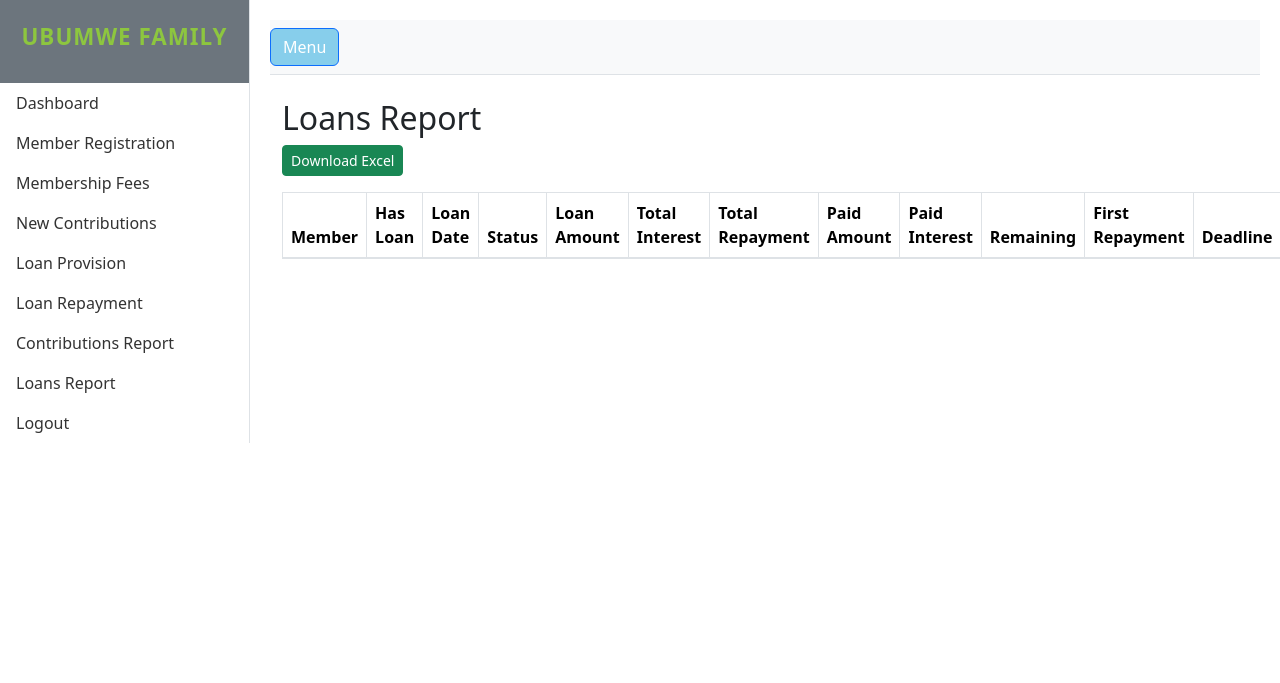
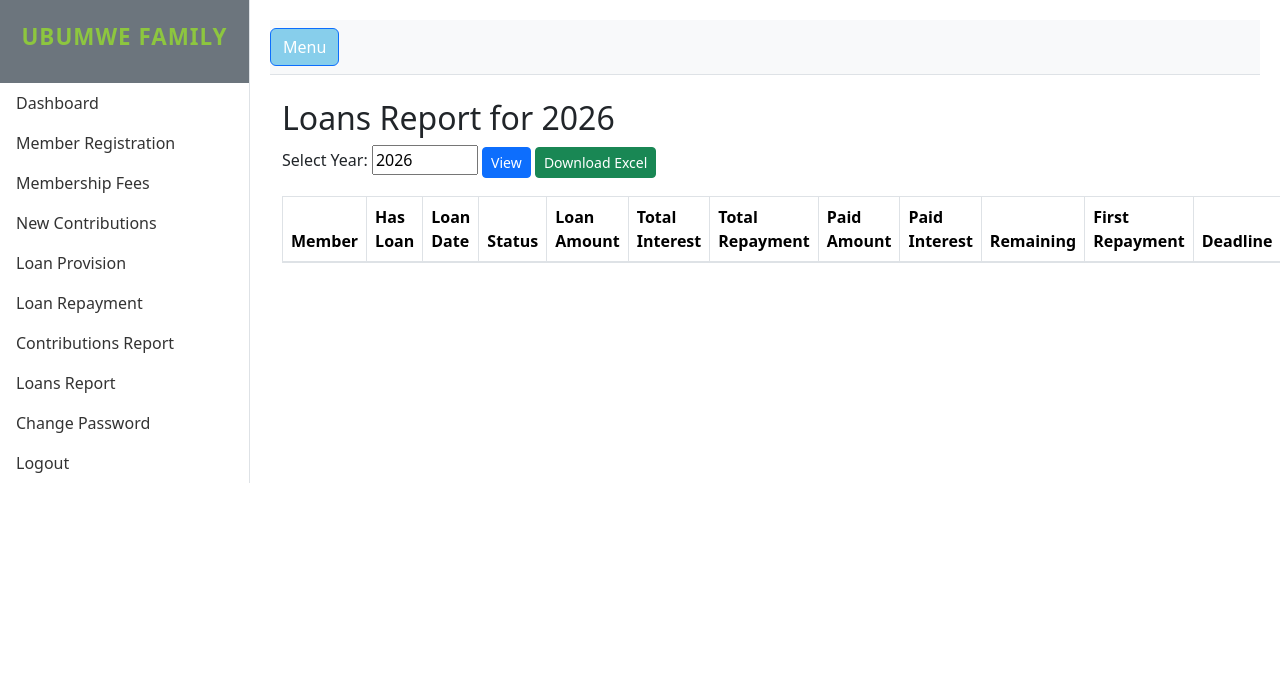
Before and after one commit to OrigeneT/savings-group-management-system, a Flask app: page /reports/loans in a window 1280 px wide; the page is wider, and only the part inside the window is pictured. Shown: the top 683 px of that part. Run offline with Flask 3, Linux system fonts and the light colour scheme; a user stored in the database is signed in; lists and menus that the app fills with data are empty; some libraries are stand-ins or nearby versions.

Commit message:
Add email login with password management and loans report year filtering

```diff
--- a/savings_group/app.py
+++ b/savings_group/app.py
@@ -48,18 +48,21 @@ def login_required(f):
 @app.route('/login', methods=['GET', 'POST'])
 def login():
     if request.method == 'POST':
-        username = request.form['username']
+        username_or_email = request.form['username_or_email']
         password = request.form['password']
-        user = User.query.filter_by(username=username).first()
+
+        # Try to find user by email first, then by username
+        user = User.query.filter_by(email=username_or_email).first()
+        if not user:
+            user = User.query.filter_by(username=username_or_email).first()
 
         if user and user.check_password(password):
             session.permanent = True  # this enables the timeout
             session['user_id'] = user.id
             session['username'] = user.username
             return redirect(url_for('home'))
-            # return redirect(url_for('dashboard'))  # or any protected route
         else:
-            flash("Invalid username or password")
+            flash("Invalid username/email or password")
     return render_template('login.html')
 
 
@@ -720,17 +723,22 @@ def contributions_report():
 @app.route('/reports/loans', methods=['GET', 'POST'])
 @login_required
 def loans_report():
+    year = request.args.get('year', datetime.now().year, type=int)
+
     # Get all members
     members = Member.query.order_by(Member.first_name, Member.last_name).all()
 
     # Prepare report rows
     report_rows = []
     for member in members:
-        # Get all loans for this member
-        loans = Loan.query.filter_by(member_id=member.id).all()
+        # Get all loans for this member filtered by year
+        loans = Loan.query.filter(
+            Loan.member_id == member.id,
+            db.func.strftime('%Y', Loan.created_at) == str(year)
+        ).all()
 
         if not loans:
-            # Member has no loans
+            # Member has no loans for this year
             report_rows.append({
                 'member': member,
                 'has_loan': 'No',
@@ -802,11 +810,11 @@ def loans_report():
         return send_file(
             output,
             mimetype="application/vnd.openxmlformats-officedocument.spreadsheetml.sheet",
-            download_name=f"Loans_Report_{datetime.now().strftime('%Y%m%d')}.xlsx",
+            download_name=f"Loans_Report_{year}.xlsx",
             as_attachment=True
         )
 
-    return render_template('loans_report.html', report_rows=report_rows)
+    return render_template('loans_report.html', report_rows=report_rows, year=year, now=datetime.now())
 
 
 
@@ -907,6 +915,90 @@ def logout():
     return redirect(url_for('login'))
 
 
+@app.route('/change_password', methods=['GET', 'POST'])
+@login_required
+def change_password():
+    if request.method == 'POST':
+        current_password = request.form['current_password']
+        new_password = request.form['new_password']
+        confirm_password = request.form['confirm_password']
+
+        user = User.query.get(session['user_id'])
+
+        if not user.check_password(current_password):
+            flash('Current password is incorrect!', 'danger')
+            return redirect(url_for('change_password'))
+
+        if new_password != confirm_password:
+            flash('New passwords do not match!', 'danger')
+            return redirect(url_for('change_password'))
+
+        if len(new_password) < 6:
+            flash('Password must be at least 6 characters long!', 'danger')
+            return redirect(url_for('change_password'))
+
+        user.set_password(new_password)
+        db.session.commit()
+        flash('Password changed successfully!', 'success')
+        return redirect(url_for('home'))
+
+    return render_template('change_password.html')
+
+
+@app.route('/forgot_password', methods=['GET', 'POST'])
+def forgot_password():
+    if request.method == 'POST':
+        email = request.form.get('email', '').strip()
+        user = User.query.filter_by(email=email).first()
+
+        if user:
+            token = user.generate_reset_token()
+            db.session.commit()
+
+            # Generate reset link
+            reset_link = url_for('reset_password', token=token, _external=True)
+
+            # Display the link (in production, you'd send this via email)
+            flash(f'Password reset link: {reset_link}', 'info')
+            return redirect(url_for('login'))
+        else:
+            flash('If an account with that email exists, a reset link has been generated.', 'info')
+            return redirect(url_for('login'))
+
+    return render_template('forgot_password.html')
+
+
+@app.route('/reset_password/<token>', methods=['GET', 'POST'])
+def reset_password(token):
+    user = User.query.filter_by(reset_token=token).first()
+
+    if not user or not user.verify_reset_token(token):
+        flash('Invalid or expired reset link!', 'danger')
+        return redirect(url_for('login'))
+
+    if request.method == 'POST':
+        new_password = request.form['new_password']
+        confirm_password = request.form['confirm_password']
+
+        if new_password != confirm_password:
+            flash('Passwords do not match!', 'danger')
+            return redirect(url_for('reset_password', token=token))
+
+        if len(new_password) < 6:
+            flash('Password must be at least 6 characters long!', 'danger')
+            return redirect(url_for('reset_password', token=token))
+
+        user.set_password(new_password)
+        user.reset_token = None
+        user.reset_token_expiry = None
+        db.session.commit()
+
+        flash('Password reset successful! You can now login.', 'success')
+        return redirect(url_for('login'))
+
+    return render_template('reset_password.html', token=token)
+
+
 
 @app.route('/download_list_of_members', methods=['GET', 'POST'])
 @login_required
--- a/savings_group/templates/custom_layout.html
+++ b/savings_group/templates/custom_layout.html
@@ -36,6 +36,7 @@
                     <a href="{{ url_for('loan_repayment') }}" class="list-group-item list-group-item-action">Loan Repayment</a>
                     <a href="{{ url_for('contributions_report') }}" class="list-group-item list-group-item-action">Contributions Report</a>
                     <a href="{{ url_for('loans_report') }}" class="list-group-item list-group-item-action">Loans Report</a>
+                    <a href="{{ url_for('change_password') }}" class="list-group-item list-group-item-action">Change Password</a>
                     <a href="{{ url_for('logout') }}" class="list-group-item list-group-item-action">Logout</a>
                 </div>
             </div>
--- a/savings_group/templates/loans_report.html
+++ b/savings_group/templates/loans_report.html
@@ -1,10 +1,13 @@
 {% extends "custom_layout.html" %}
 {% block title %}Loans Report{% endblock %}
 {% block content %}
-<h2>Loans Report</h2>
-<div class="mb-3">
-    <a href="{{ url_for('loans_report', download='excel') }}" class="btn btn-success btn-sm">Download Excel</a>
-</div>
+<h2>Loans Report for {{ year }}</h2>
+<form method="get" class="mb-3">
+    <label for="year">Select Year:</label>
+    <input type="number" name="year" id="year" value="{{ year }}" min="2022" max="{{ now.year }}">
+    <button type="submit" class="btn btn-primary btn-sm">View</button>
+    <a href="{{ url_for('loans_report', year=year, download='excel') }}" class="btn btn-success btn-sm">Download Excel</a>
+</form>
 <table class="table table-bordered table-striped table-hover align-middle">
     <thead>
         <tr>
--- a/savings_group/templates/login.html
+++ b/savings_group/templates/login.html
@@ -15,10 +15,13 @@
       {% endif %}
     {% endwith %}
     <form method="post">
-      <input type="text" name="username" placeholder="Username" required>
+      <input type="text" name="username_or_email" placeholder="Username or Email" required>
       <input type="password" name="password" placeholder="Password" required>
       <button class="login-button" type="submit">Login</button>
     </form>
+    <div style="margin-top: 20px; text-align: center;">
+      <a href="{{ url_for('forgot_password') }}" style="color: #fafafa; text-decoration: underline; font-size: 14px;">Forgot Password?</a>
+    </div>
   </div>
 </body>
 </html>
```
Also changed, not shown: migrations/versions/c648b7b0c509_add_email_and_password_reset_fields_to_.py (added, +38 -0 lines), savings_group/models.py (+16 -0 lines), savings_group/templates/change_password.html (added, +36 -0 lines), savings_group/templates/forgot_password.html (added, +28 -0 lines), savings_group/templates/reset_password.html (added, +26 -0 lines).
